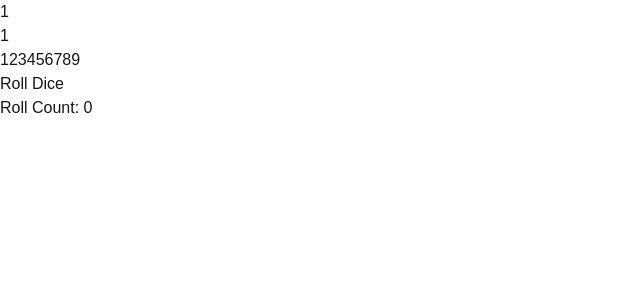
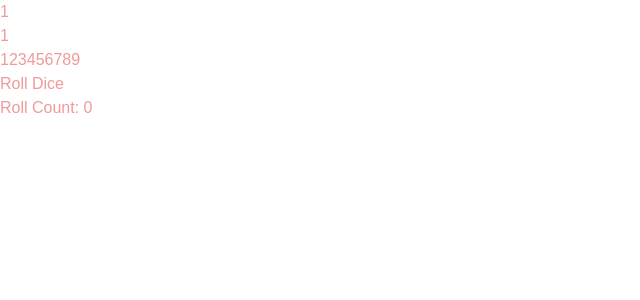
Before and after one commit to nlsmllr/shutterboxing, a Next.js app: page / in a window 1280 px wide. Shown: the top 300 px of the page, without its empty margins (0-640 px from the left). Built offline with nearby package versions, Linux system fonts and the light colour scheme.

Commit message:
Update globals.css

```diff
--- a/src/app/globals.css
+++ b/src/app/globals.css
@@ -4,12 +4,12 @@
 
 :root {
   --background: #ffffff;
-  --foreground: #171717;
+  --foreground: #ef9a9a;
 }
 
 @media (prefers-color-scheme: dark) {
   :root {
-    --background: #0a0a0a;
+    --background: #ef9a9a;
     --foreground: #ededed;
   }
 }
```
